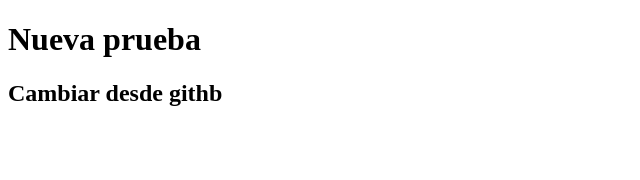
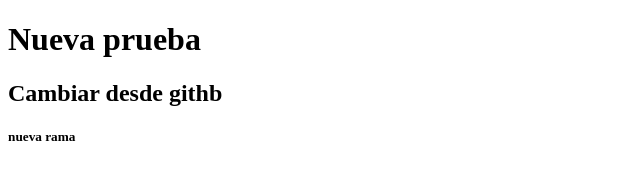
Before and after one commit to danielpotros/pagina-web, a plain HTML site: page index2.html in a window 1280 px wide. Shown: the full height of the page, 0-640 px from the left. Drawn offline with Linux system fonts and the light colour scheme.

Commit message:
otro arreglo

```diff
--- a/index2.html
+++ b/index2.html
@@ -9,5 +9,7 @@
 <body>
     <h1>Nueva prueba</h1>
     <h2>Cambiar desde githb</h2>
+
+    <h5>nueva rama</h5>
 </body>
 </html>
```
